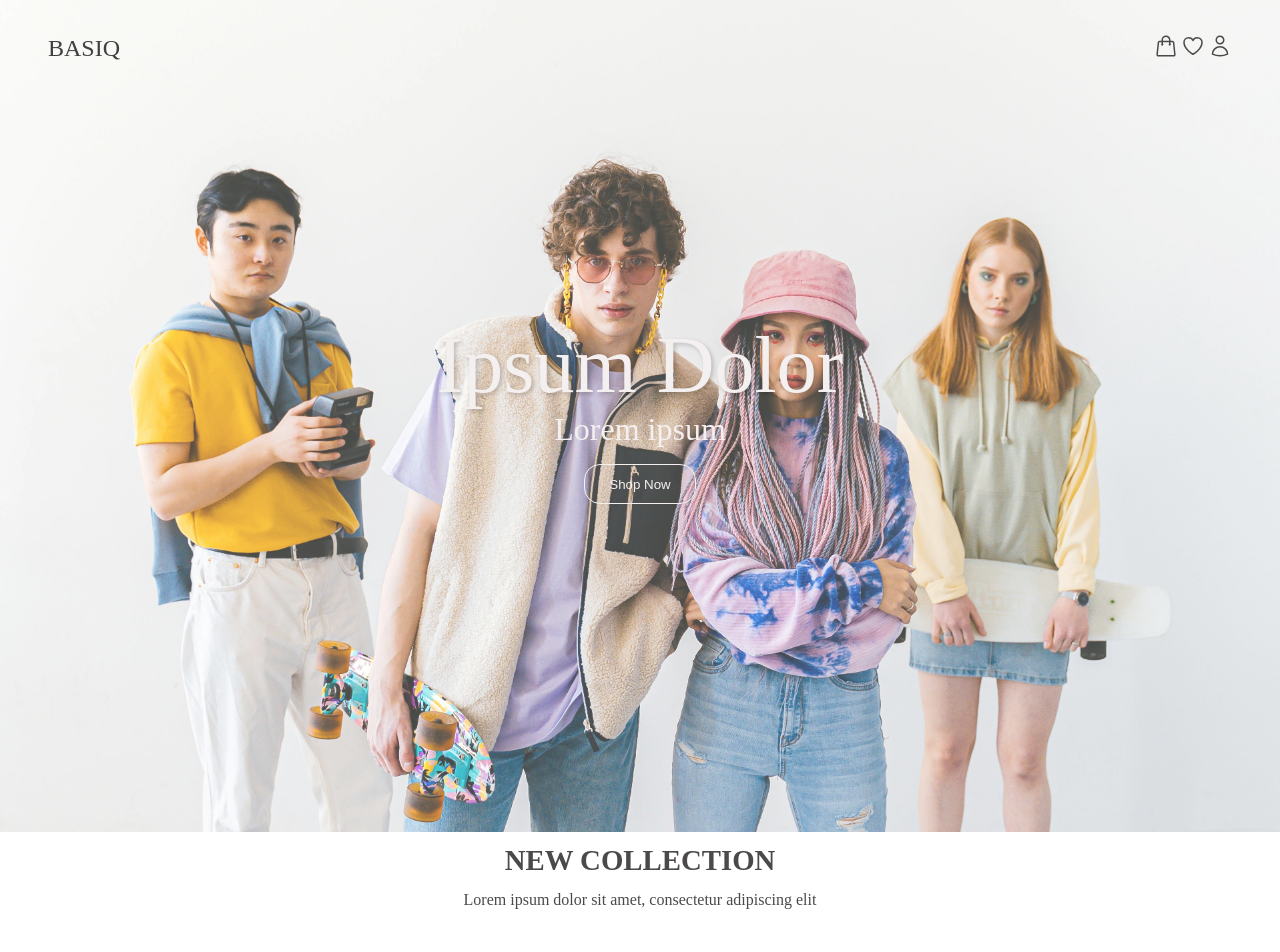
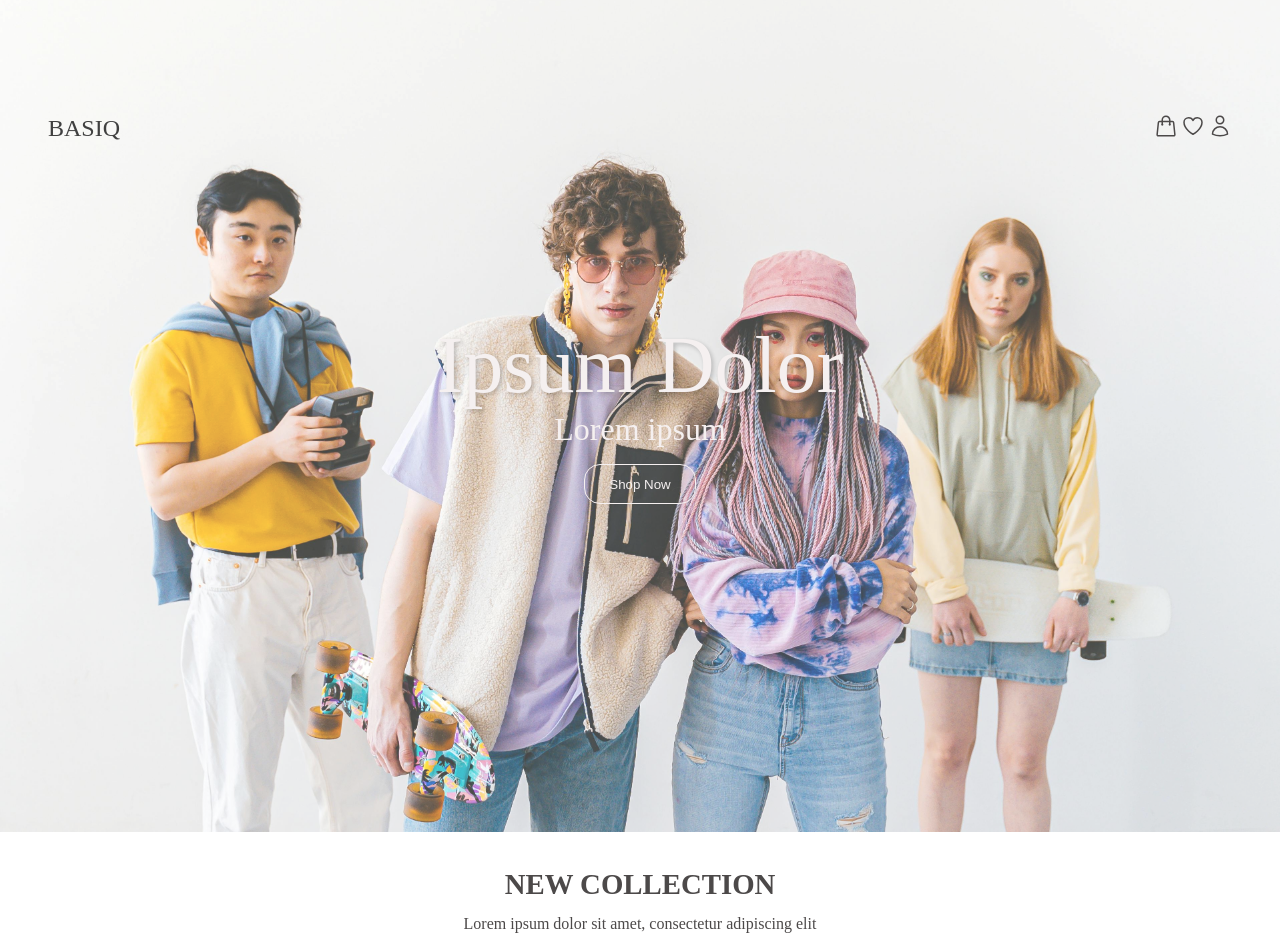
Before and after one commit to i252-hub/Basiq, a React (Vite) app in the folder my-shoppingcart/: page / in a window 1280 px wide. Shown: the top 952 px of the page. Built offline with nearby package versions, Linux system fonts and the light colour scheme; no server answers; a web font is replaced by a local one.

Commit message:
Update HomePage.css

```diff
--- a/my-shoppingcart/src/styles/HomePage.css
+++ b/my-shoppingcart/src/styles/HomePage.css
@@ -42,6 +42,7 @@ nav{
     align-content: center;
     align-self: center;
     position:absolute;
+    margin-top: 5rem;
 }
 
 .textoverlay.one{
@@ -267,6 +268,7 @@ font-size: 1.2rem;
 padding-bottom: 14px;
 position: relative;
 bottom:1.2rem;
+padding-top: 3rem;
 }
 
 .collectionsubtitle{
```
